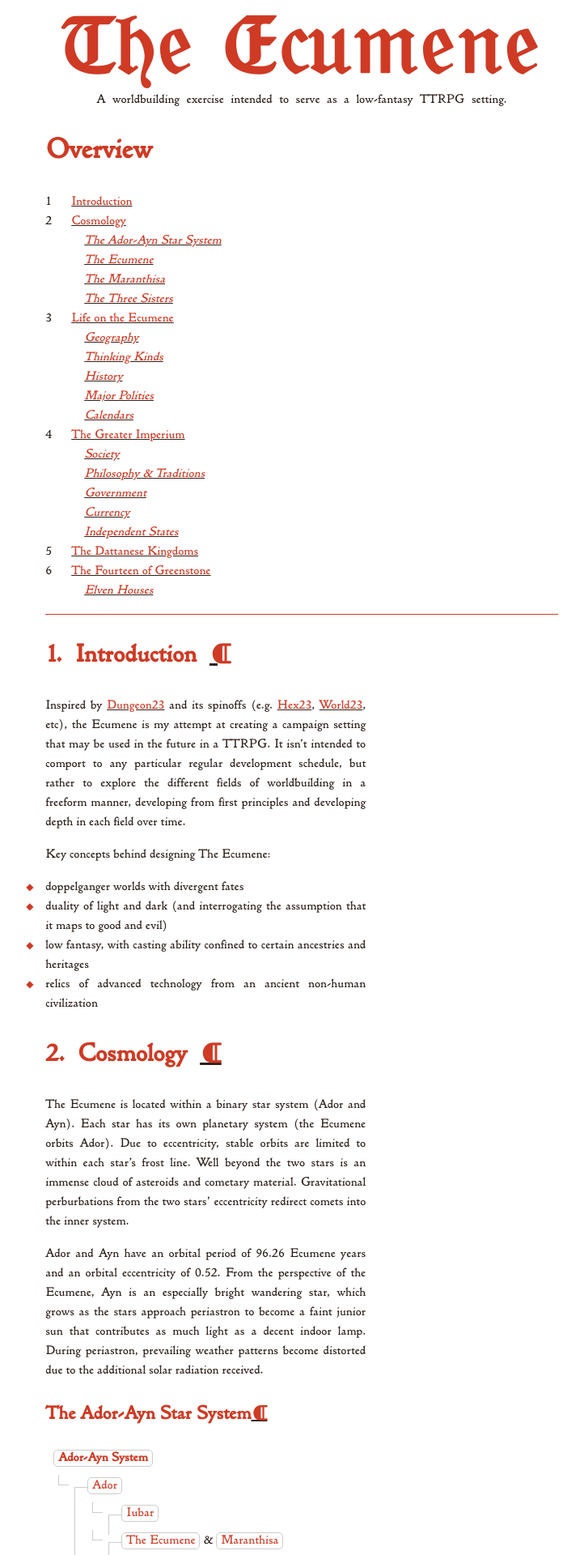
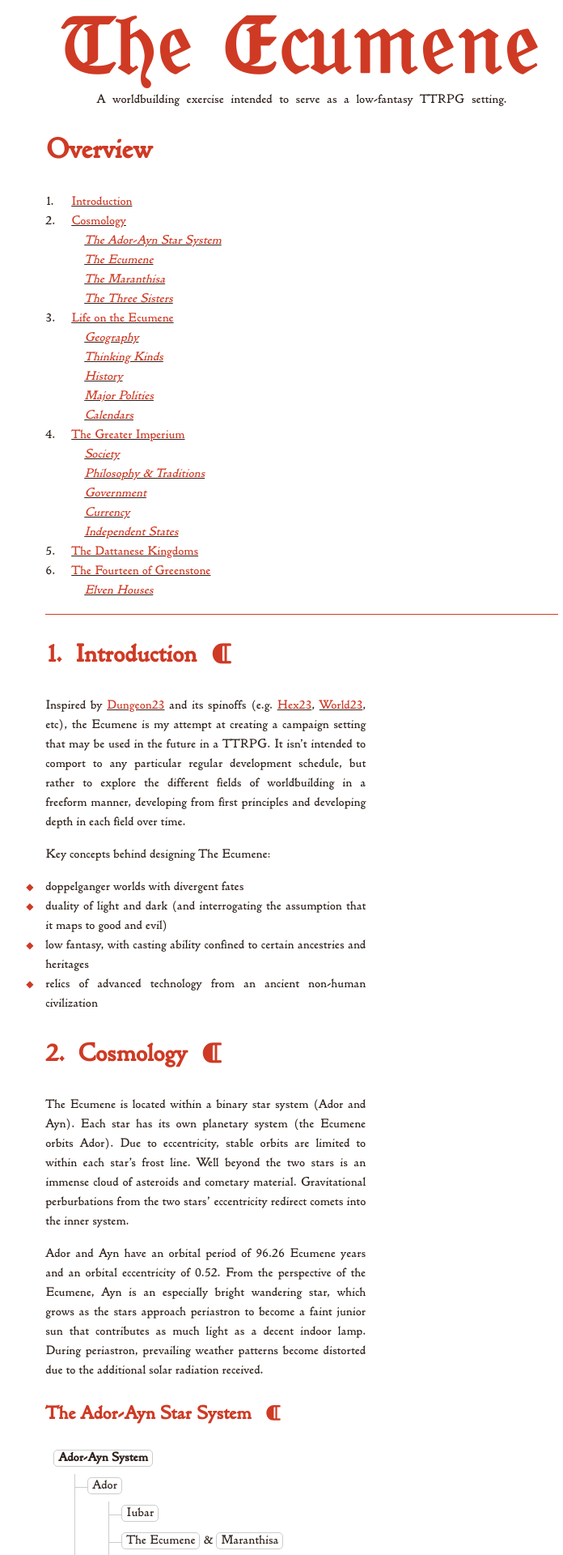
Before and after one commit to kmules1/kmules1.github.io, a Jekyll site: the page built from ecumene/index.md, in a window 1280 px wide. Shown: the top 1920 px of the page at 81% size, without its empty margins (267-963 px from the left). Built offline with Jekyll 4.4.1, drawn with Linux system fonts in a browser that asks for light colours; some of the changed text lies outside the part shown.

Commit message:
adjustments to fit tree with floating aside

```diff
--- a/assets/css/ecumene2.scss
+++ b/assets/css/ecumene2.scss
@@ -53,6 +53,30 @@ body > * {
 	margin-inline:			auto;
 }
 
+a {
+	color:						var(--red);
+	text-decoration-color:		var(--black);
+	text-underline-offset:		.05em;
+	transition:					all 0.25s;
+}
+a:hover {
+	color:						var(--black);
+	text-decoration-color:		var(--red);
+	text-underline-offset:		.125em;
+}
+
+a.to-top {
+	padding-left:				1rem;
+	text-decoration:			none;
+}
+
+em.ae {
+	font-variant:				small-caps;
+}
+
+/*
+ *	HEADER
+ */
 header {
 	border-bottom:			1px solid var(--red);
 }
@@ -72,91 +96,6 @@ header subtitle-block {
 	margin:					auto;
 	width:					80%;
 	text-align-last:		justify;
-}
-
-main p,main ul {
-	max-width:				50ch;
-	text-align:				justify;
-	list-style:				none;
-	padding-left:			0;
-}
-
-main ul li::before {
-	content:				"\25C6";
-	color:					var(--red);
-	display:				inline-block;
-	width:					2em;
-	margin-left:			-2em;
-	font-size:				0.75em;
-}
-
-main aside {
-	display:				block;
-	float:					right;
-	min-width:				30ch;
-	clear:					both;
-	margin-block-end:		2rem;
-	margin-inline-start:	2rem;
-	font-size:				0.8rem;
-}
-
-main aside.table {
-	border:					1px dotted var(--black);
-	padding:				1rem;
-	background-color:		var(--grey);
-}
-
-main aside h5 {
-	margin:					0;
-}
-
-main aside p {
-	color:					var(--red);
-	width:					30ch;
-}
-
-main aside dl {
-	display:				grid;
-	grid-template-columns:	1fr auto;
-}
-main aside dt {
-	grid-column:			1/2;
-}
-main aside dd {
-	grid-column:			2/3;
-	margin:					0;
-	color:					var(--red);
-}
-
-main aside caption {
-	font-weight:			bold;
-	padding-block-end:		1rem;
-}
-main aside th {
-	text-align:				left;
-}
-main aside td {
-	color:					var(--red);
-}
-main aside td:first-of-type {
-	white-space:			nowrap;
-	color:					unset;
-}
-
-
-
-
-
-a {
-	color:						var(--red);
-	text-decoration-color:		var(--black);
-	text-underline-offset:		.05em;
-	transition:					all 0.25s;
-}
-a:hover {
-	color:						var(--black);
-	text-decoration-color:		var(--red);
-	text-underline-offset:		.125em;
 }
 
 /*
@@ -194,9 +133,8 @@ a:hover {
 	counter-increment:			toc-headers;
 }
 #toc > ul > li:before {
-	content:					counter(toc-headers);
+	content:					counter(toc-headers) ".\00a0";
 }
-
 
 /*
  *	MAIN BODY
@@ -215,16 +153,83 @@ main h2:before {
 	display:					block;
 	content:					counter(headers) ".\00a0";
 }
-main h2 a.to-top {
-	padding-left:				1rem;
+
+main p,main ul {
+	max-width:				50ch;
+	text-align:				justify;
+	list-style:				none;
+	padding-left:			0;
 }
 
-
-em.ae {
-	font-variant:				small-caps;
+main ul li::before {
+	content:				"\25C6";
+	color:					var(--red);
+	display:				inline-block;
+	width:					2em;
+	margin-left:			-2em;
+	font-size:				0.75em;
 }
 
-/* CALENDAR */
+/*
+ *	SIDEBOX
+ */
+
+aside.sidebox {
+	display:				block;
+	float:					right;
+	min-width:				30ch;
+	clear:					both;
+	margin-block-end:		2rem;
+	margin-inline-start:	2rem;
+	font-size:				0.8rem;
+}
+
+aside.sidebox.table {
+	border:					1px dotted var(--black);
+	padding:				1rem;
+	background-color:		var(--grey);
+}
+
+aside.sidebox h5 {
+	margin:					0;
+}
+
+aside.sidebox p {
+	color:					var(--red);
+	width:					30ch;
+}
+
+aside.sidebox dl {
+	display:				grid;
+	grid-template-columns:	1fr auto;
+}
+aside.sidebox dt {
+	grid-column:			1/2;
+}
+aside.sidebox dd {
+	grid-column:			2/3;
+	margin:					0;
+	color:					var(--red);
+}
+
+aside.sidebox caption {
+	font-weight:			bold;
+	padding-block-end:		1rem;
+}
+aside.sidebox th {
+	text-align:				left;
+}
+aside.sidebox td {
+	color:					var(--red);
+}
+aside.sidebox td:first-of-type {
+	white-space:			nowrap;
+	color:					unset;
+}
+
+/*
+ *	CALENDAR
+ */
 
 fieldset {
 	display:					grid;
--- a/assets/css/tree.css
+++ b/assets/css/tree.css
@@ -23,6 +23,8 @@
     border-radius:0 0 0 0px;
     width:1em;
     height:1em;
+	margin-left: 0;
+	font-size: 1em;
 }
 
 .tree li::after {
@@ -58,6 +60,7 @@ ul.tree>li:first-child::after {
     border-radius: 5px;
     padding:2px 5px;
 	text-decoration: none;
+	color: var(--black);
 }
 
 .tree li a:hover, .tree li a:focus {
--- a/ecumene/index.md
+++ b/ecumene/index.md
@@ -196,6 +196,34 @@ Ador and Ayn have an orbital period of 96.26 Ecumene years and an orbital eccent
 </ul>
 
 ### The Ecumene
+
+<aside>
+	<h5>Orbital Characteristics</h5>
+	<dl>
+		<dt>Semi-Major Axis</dt>
+		<dd>0.83 AU</dd>
+		<dt>Eccentricity</dt>
+		<dd>0.0167</dd>
+		<dt>Orbital Period</dt>
+		<dd>0.815 years<sub>🜨</sub></dd>
+		<dd>108.65 days<sub>œ</sub></dd>
+	</dl>
+</aside>
+
+<aside>
+	<h5>Physical Characteristics</h5>
+	<dl>
+		<dt>Mass</dt>
+		<dd>0.471 M<sub>🜨</sub></dd>
+		<dt>Radius</dt>
+		<dd>0.766 R<sub>🜨</sub></dd>
+		<dd>4880km</dd>
+		<dt>Gravity</dt>
+		<dd>0.803g</dd>
+		<dt>Obliquity</dt>
+		<dd>26.19°</dd>
+	</dl>
+</aside>
 
 The Ecumene is a habitable world, second in orbit around its star, and the primary world of this setting.
 
```
